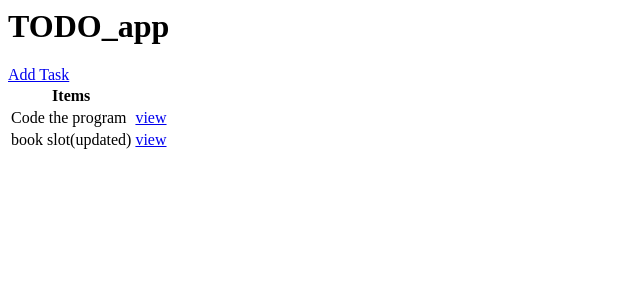
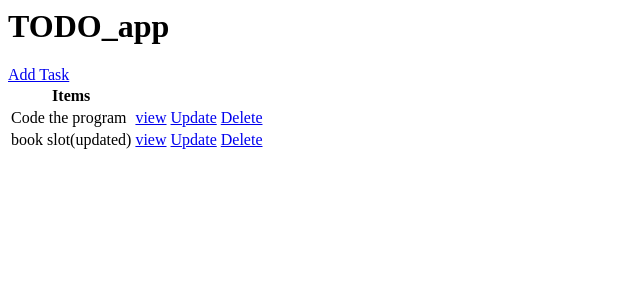
Before and after one commit to KaArTtHiK/TODO_app, a Django app: page / in a window 1280 px wide. Shown: the top 300 px of the page, without its empty margins (0-640 px from the left). Run offline with Django 3.2, Linux system fonts and the light colour scheme; data comes from the database, SQL or seed files in the repository; both versions use the stored data as it was after the commit.

Commit message:
DeleteView Commit

```diff
--- /dev/null
+++ b/todo_list/base/templates/base/task_confirm_delete.html
@@ -0,0 +1,6 @@
+<a href="{% url 'tasks' %}">Go back</a>
+<form method="POST">
+    {% csrf_token %}
+    <p>Are you sure to delete the task {{task}}</p>
+    <input type="submit" value="Delete"/>
+</form>
--- a/todo_list/base/templates/base/task_list.html
+++ b/todo_list/base/templates/base/task_list.html
@@ -10,6 +10,8 @@
         <tr>
             <td>{{task.title}}</td>
             <td><a href="{% url 'task' task.id %}">view</a></td>
+            <td><a href="{% url 'task-update' task.id %}">Update</a></td>
+            <td><a href="{% url 'task-delete' task.id %}">Delete</a></td>
         </tr>
     {% empty %}
     <h3>list is empty</h3>
--- a/todo_list/base/urls.py
+++ b/todo_list/base/urls.py
@@ -1,8 +1,10 @@
-from .views import TaskList,TaskDetail,TaskCreate
+from .views import TaskList,TaskDetail,TaskCreate,TaskUpdate,DeleteView
 from django.urls import path
 
 urlpatterns = [
     path("",TaskList.as_view(), name='tasks'),
     path("task/<int:pk>/",TaskDetail.as_view(), name = 'task'),
     path("task-create/",TaskCreate.as_view(), name='task-create'),
+    path("task-update/<int:pk>/",TaskUpdate.as_view(), name = 'task-update'),
+    path("task-delete/<int:pk>/", DeleteView.as_view(), name = 'task-delete'),
 ]
--- a/todo_list/base/views.py
+++ b/todo_list/base/views.py
@@ -1,7 +1,7 @@
 from django.shortcuts import render
 from django.views.generic.list import ListView
 from django.views.generic.detail import DetailView
-from django.views.generic.edit import CreateView
+from django.views.generic.edit import CreateView, UpdateView,DeleteView
 from django.urls import reverse_lazy
 from .models import Task
 # Create your views here.
@@ -18,3 +18,13 @@ class TaskCreate(CreateView):
     model = Task
     fields = '__all__'
     success_url = reverse_lazy('tasks')
+
+class TaskUpdate(UpdateView):
+    model = Task
+    fields = '__all__'
+    success_url = reverse_lazy('tasks')
+
+class DeleteView(DeleteView):
+    model = Task
+    context_object_name = 'task'
+    success_url = reverse_lazy('tasks')
```
Also changed, not shown: todo_list/db.sqlite3.
